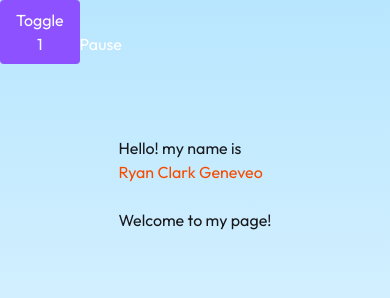
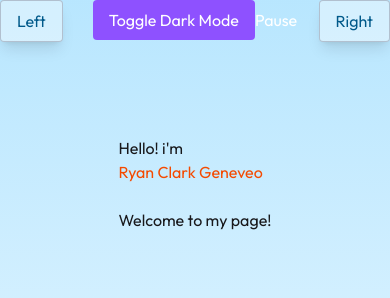
Before and after one commit to Xrene3/Portfolio, a React (Vite) app: page / in a window 390 px wide. Shown: the top 298 px of the page. Built offline with nearby package versions, Linux system fonts and the light colour scheme.

Commit message:
added mobile compatibility for moving pages

```diff
--- a/src/App.jsx
+++ b/src/App.jsx
@@ -70,23 +70,25 @@ function App() {
       from-sky-200 to-white
       dark:text-sky-50 text-zinc-900
       ">
-        <div className="dark-mode-switch absolute">
+        <div className="dark-mode-switch w-full absolute">
+          <div className="flex justify-center">
             <button
               className="bg-violet-500 hover:bg-violet-600 text-white px-4 py-2 rounded"
               onClick={toggleTheme}>
-            Toggle
-            <p>{waveMultiplier}</p>
+              Toggle Dark Mode
+              {/* <p>{waveMultiplier}</p> */}
             </button>
 
             <button className="text-white text-italic" onClick={() => setWave(prev => !prev)}>
               {isWaving ? <h1>Unpause</h1> : <h1>Pause</h1>}
             </button>
           </div>
+        </div>
         <Slider page={page} setPage={setPage} navigating={navigating}>
           {/* Main body / Content */}
           <div className="Introduction m-4">
             <h1
-              className='lg:text-3xl'>Hello! my name is
+              className='lg:text-3xl'>Hello! i'm
               <p className='lg:textl-2xl text-orange-600 dark:text-orange-200'> Ryan Clark Geneveo</p>
             </h1>
             <br />
--- a/src/components/Slider/Slider.jsx
+++ b/src/components/Slider/Slider.jsx
@@ -14,8 +14,8 @@ export default function Slider({ children, page, setPage, navigating }) {
 
     return (
         <>
-            <div className="flex justify-between w-screen h-screen overflow-hidden">
-                <div className="my-auto z-50 hidden md:block md:me-5">
+            <div className="flex justify-between w-screen">
+                <div className="absolute md:top-1/2 left-0 z-70 md:me-5">
                     <button
                         onClick={prevSlide}
                         className="bg-white/40 rounded border border-gray-400/60 shadow-lg text-sky-800 px-4 py-2">
@@ -30,7 +30,7 @@ export default function Slider({ children, page, setPage, navigating }) {
                     {/* </div> */}
                 </div>
 
-                <div className="my-auto z-50 hidden md:block">
+                <div className="absolute md:top-1/2 right-0 z-70 md:ms-5">
                     <button
                         onClick={nextSlide}
                         className="bg-white/40 rounded border border-gray-400/60 shadow-lg text-sky-800 px-4 py-2 md:ms-5">
--- a/src/pages/AboutMe/AboutMe.jsx
+++ b/src/pages/AboutMe/AboutMe.jsx
@@ -3,19 +3,18 @@ import './AboutMe.css'
 function AboutMe() {
     return (
         <>
-            <div className="flex lg:flex-row flex-col justify-center">
-                <div className="about-me xl:w-2/4">
+            <div className="flex gap-x-8 lg:flex-row flex-col justify-center md:px-30">
+                <div className="about-me xl:w-2/3">
                     <Card title='About me'>
                         <div>
-                            <div className='lg:text-xl'>
+                            <div className='lg:text-xl text-lg'>
                                 <div className='text-justify'>
-                                    <p>A soon-to-be graduate of Cavite State University with a
+                                    <p className='indent-8'>A soon-to-be graduate of Cavite State University with a
                                         <span className="text-orange-600 dark:text-orange-200"> Bachelor of Science in Information Technology. </span>
                                         Knowledgeable in networking, computer hardware, and software.
                                     </p>
                                     <br />
-                                    <br />
-                                    <p>
+                                    <p className='indent-8'>
                                         I have a strong interest about technology and interested to work in an environment where I can apply and enhance my Knowledge about technology
                                     </p>
                                 </div>
@@ -24,7 +23,7 @@ function AboutMe() {
                     </Card>
                 </div>
 
-                <div className="background xl:w-1/4">
+                <div className="background xl:w-1/3">
                     <Card title="Educational Background">
                         <ol class="relative border-s border-gray-200 dark:border-gray-700 text-start">
                             <li class="mb-10 ms-4">
```
Lines whose indentation alone changed are shown as unchanged.
